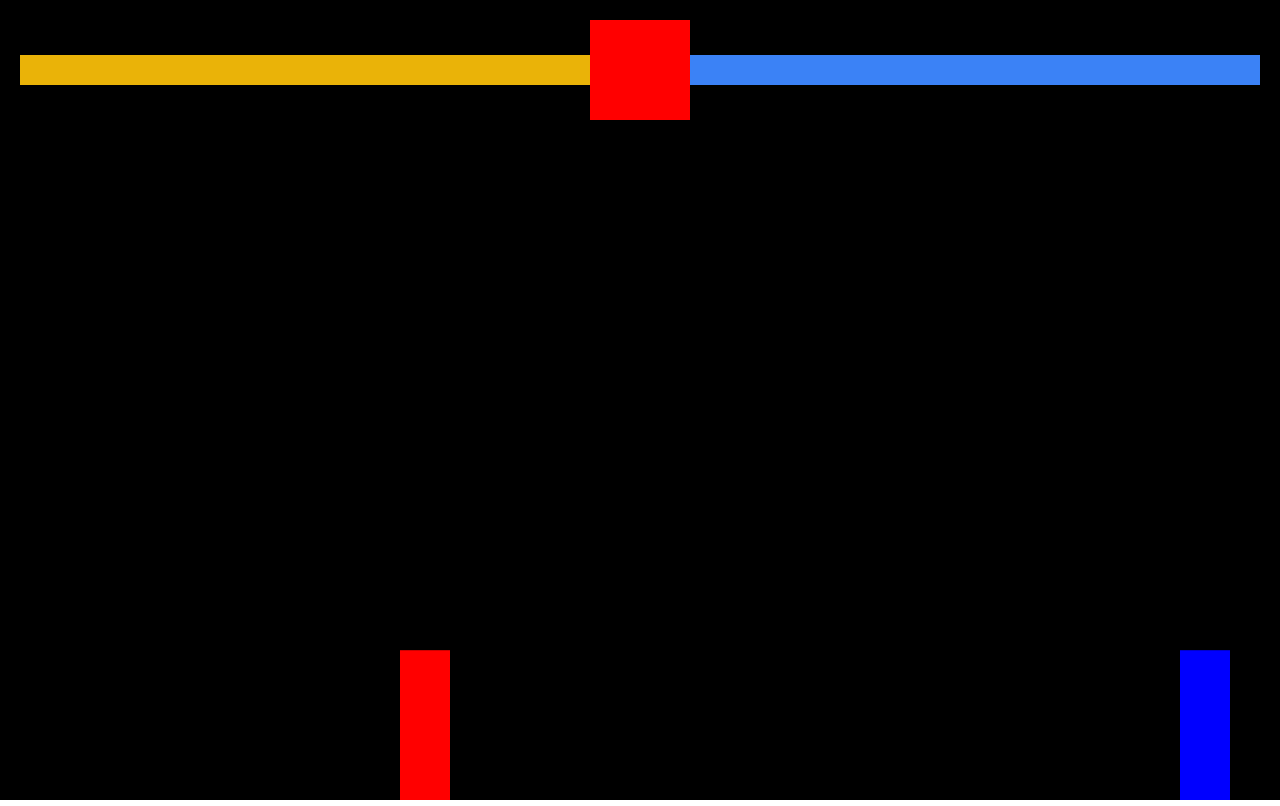
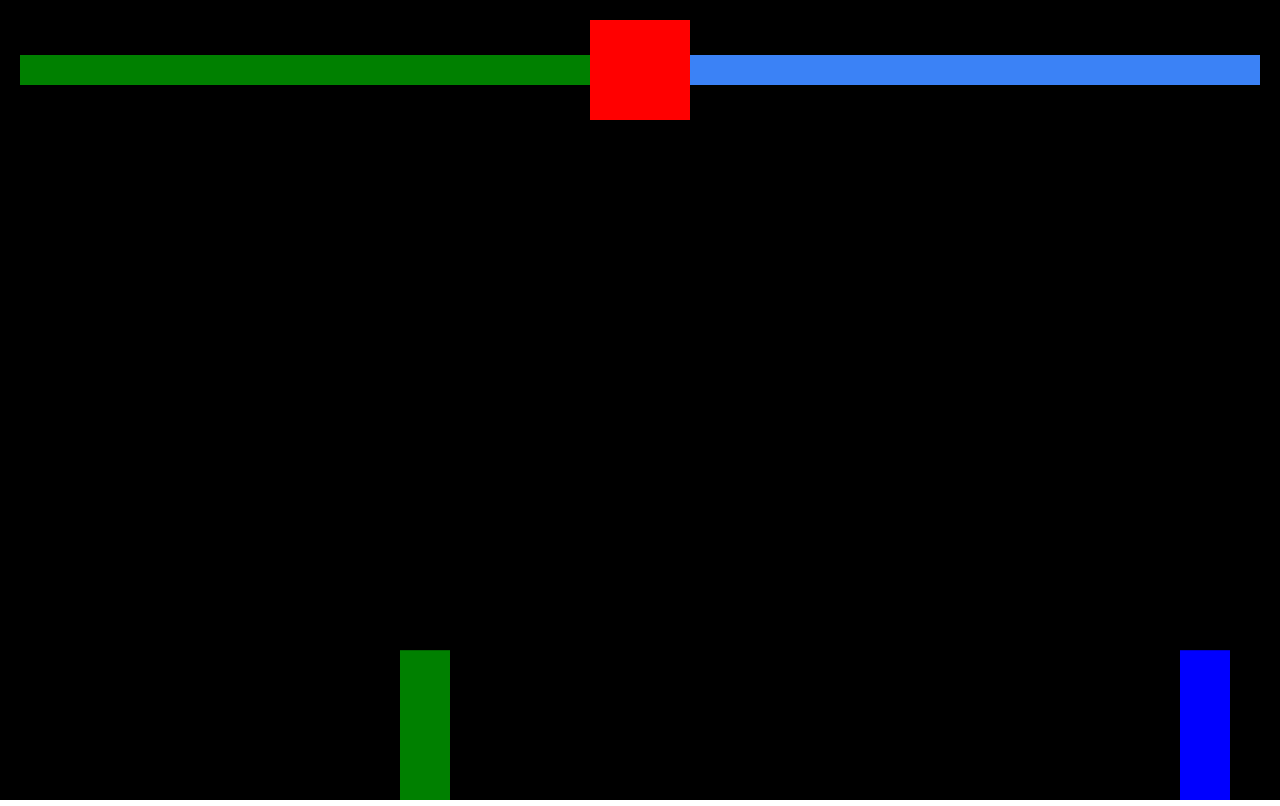
Before and after one commit to arepaFlipper/fightin_game, a website built with Vite: page index.html in a window 1280 px wide. Built offline with nearby package versions, Linux system fonts and the light colour scheme.

Commit message:
🔈(1:34:12) health colors match with Sprite s

```diff
--- a/index.html
+++ b/index.html
@@ -1,6 +1,5 @@
 <!doctype html>
 <html lang="en">
-
   <head>
     <meta charset="UTF-8" />
     <link rel="icon" type="image/svg+xml" href="/vite.svg" />
@@ -10,24 +9,22 @@
   </head>
 
   <body>
-
     <div id="app">
       <div id="ui">
-      <div class="relative w-[100%] h-[30px]">
-        <div id="player_health" class="bg-yellow-500 h-[30px] "></div>
-        <div class="absolute bg-blue-500"></div>
+        <div class="relative h-[30px] w-[100%] flex flex-end">
+          <div id="player_health" class="absolute bg-[green] right-0 bottom-0 top-0 w-[100%]"></div>
+          <div class="bg-yellow-500 h-[30px] w-[100%]"></div>
         </div>
+
         <div class="bg-[red] h-[100px] w-[100px] shrink-0"></div>
 
         <div class="relative w-[100%] h-[30px]">
-        <div class="bg-yellow-500 h-[30px] "></div>
-        <div id="enemy_health" class="absolute bg-blue-500 right-0 bottom-0 top-0 left-0"></div>
+          <div id="enemy_health" class="absolute bg-blue-500 w-[100%] bottom-0 top-0 left-0" ></div>
+          <div class="h-[30px] bg-yellow-500 w-[100%]"></div>
         </div>
-
       </div>
       <canvas id="canvas"></canvas>
     </div>
     <script type="module" src="/src/main.ts"></script>
   </body>
-
 </html>
--- a/src/main.ts
+++ b/src/main.ts
@@ -1,7 +1,9 @@
-import './style.css';
+import "./style.css";
 
-const canvas = document.querySelector<HTMLCanvasElement>('#canvas') as HTMLCanvasElement;
-const c = canvas?.getContext('2d')!;
+const canvas = document.querySelector<HTMLCanvasElement>(
+  "#canvas",
+) as HTMLCanvasElement;
+const c = canvas?.getContext("2d")!;
 
 canvas.width = window.innerWidth;
 canvas.height = window.innerHeight;
@@ -11,35 +13,48 @@ c.fillRect(0, 0, canvas.width, canvas.height);
 const gravity = 0.2;
 
 class Sprite {
-
   position = { x: 0, y: 0 };
   velocity = { x: 0, y: 0 };
   height: number = 150;
   width: number = 50;
   last_key: string = "";
-  attack_box = { position: { x: 0, y: 0 }, offset: { x: 0, y: 0 }, width: 100, height: 50 };
+  attack_box = {
+    position: { x: 0, y: 0 },
+    offset: { x: 0, y: 0 },
+    width: 100,
+    height: 50,
+  };
   color: string = "";
   is_attacking: boolean = false;
+  health: number =100;
 
-  constructor({ position, velocity, color, offset }: { position: { x: number, y: number }, offset: { x: number, y: number }, velocity: { x: number, y: number }, color: string }) {
+  constructor({ position, velocity, color, offset, }: {
+    position: { x: number; y: number }; offset: { x: number; y: number }; velocity: { x: number; y: number }; color: string;
+  }) {
     this.position = position;
     this.velocity = velocity;
     this.height;
     this.width;
     this.last_key;
-    this.attack_box = { position: { x: 0, y: 0 }, offset, width: 100, height: 50 };
+    this.attack_box = {
+      position: { x: 0, y: 0 },
+      offset,
+      width: 100,
+      height: 50,
+    };
     this.color = color;
-  };
+    this.health;
+  }
 
   draw() {
     c.fillStyle = this.color;
     c.fillRect(this.position.x, this.position.y, this.width, 150);
 
     if (this.is_attacking) {
-      c.fillStyle = 'green';
-      c.fillRect(this.attack_box.position.x, this.attack_box.position.y, this.attack_box.width, this.attack_box.height);
+      c.fillStyle = "green";
+      c.fillRect( this.attack_box.position.x, this.attack_box.position.y, this.attack_box.width, this.attack_box.height);
     }
-  };
+  }
 
   update() {
     this.draw();
@@ -49,13 +64,17 @@ class Sprite {
     this.position.x += this.velocity.x;
     this.position.y += this.velocity.y;
 
-    if (this.position.y + this.height + this.velocity.y >= canvas.height) { // touch the ground
+    if (this.position.y + this.height + this.velocity.y >= canvas.height) {
+      // touch the ground
       this.velocity.y = 0;
     } else {
       this.velocity.y += gravity;
     }
 
-    if (this.position.x + this.velocity.x <= 0 || this.position.x + this.velocity.x >= canvas.width - 50) {
+    if (
+      this.position.x + this.velocity.x <= 0 ||
+      this.position.x + this.velocity.x >= canvas.width - 50
+    ) {
       this.velocity.x = 0;
       if (this.position.x >= canvas.width - 50) {
         this.position.x = canvas.width - 50;
@@ -73,11 +92,21 @@ class Sprite {
   }
 }
 
-const player = new Sprite({ position: { x: 400, y: 0 }, velocity: { x: 0, y: 10 }, color: 'red', offset: { x: 0, y: 0 } });
+const player = new Sprite({
+  position: { x: 400, y: 0 },
+  velocity: { x: 0, y: 10 },
+  color: "green",
+  offset: { x: 0, y: 0 },
+});
 
 player.draw();
 
-const enemy = new Sprite({ position: { x: canvas.width - 100, y: 100 }, velocity: { x: 0, y: 0 }, color: 'blue', offset: { x: -50, y: 0 } });
+const enemy = new Sprite({
+  position: { x: canvas.width - 100, y: 100 },
+  velocity: { x: 0, y: 0 },
+  color: "blue",
+  offset: { x: -50, y: 0 },
+});
 
 enemy.draw();
 
@@ -89,12 +118,12 @@ const keys = {
   enemy: {
     right: { motion: false },
     left: { motion: false },
-  }
+  },
 };
 
-let last_key: string = '';
+let last_key: string = "";
 
-const rectangular_collision = ({ attacker, target }: { attacker: Sprite, target: Sprite }) => {
+const rectangular_collision = ({ attacker, target, }: { attacker: Sprite; target: Sprite; }) => {
   const attackerCollidesTargetX = attacker.attack_box.position.x + attacker.attack_box.width >= target.position.x;
   const targetCollidesAttackerX = attacker.attack_box.position.x <= target.position.x + target.width;
   const attackerCollidesTargetY = attacker.attack_box.position.y + attacker.attack_box.height >= target.position.y;
@@ -109,10 +138,9 @@ const rectangular_collision = ({ attacker, target }: { attacker: Sprite, target:
   );
 };
 
-
 const animate = () => {
   window.requestAnimationFrame(animate);
-  c.fillStyle = 'black';
+  c.fillStyle = "black";
   c.fillRect(0, 0, canvas.width, canvas.height);
   player.update();
   enemy.update();
@@ -130,73 +158,75 @@ const animate = () => {
     enemy.velocity.x = 0;
   }
 
-
   if (rectangular_collision({ attacker: player, target: enemy })) {
     player.is_attacking = false;
-    (document.querySelector('#enemy_health') as HTMLDivElement).style.width = `20%`;
+    enemy.health -= 20;
+    (document.querySelector("#enemy_health") as HTMLDivElement).style.width = `${enemy.health}%`;
   }
 
   if (rectangular_collision({ attacker: enemy, target: player })) {
     enemy.is_attacking = false;
+    player.health -= 20;
+    (document.querySelector("#player_health") as HTMLDivElement).style.width = `${player.health}%`;
   }
 };
 
 animate();
 
-window.addEventListener('keydown', (event: KeyboardEvent) => {
+window.addEventListener("keydown", (event: KeyboardEvent) => {
   switch (event.key) {
-    case 'l':
+    case "l":
       keys.player.right.motion = true;
-      last_key = 'l';
+      last_key = "l";
       break;
 
-    case 'h':
-      last_key = 'h';
+    case "h":
+      last_key = "h";
       keys.player.left.motion = true;
       break;
 
-    case 'k':
+    case "k":
       player.velocity.y = -20;
       break;
 
-    case ' ':
+    case " ":
       player.attack();
       break;
 
-    case 'ArrowRight':
+    case "ArrowRight":
       keys.enemy.right.motion = true;
-      last_key = 'l';
+      last_key = "l";
       break;
 
-    case 'ArrowLeft':
-      last_key = 'h';
+    case "ArrowLeft":
+      last_key = "h";
       keys.enemy.left.motion = true;
       break;
 
-    case 'ArrowUp':
+    case "ArrowUp":
       enemy.velocity.y = -20;
       break;
 
-    case 'AltGraph':
+    case "AltGraph":
       enemy.attack();
       break;
   }
 });
 
-window.addEventListener('keyup', (event: KeyboardEvent) => {
+window.addEventListener("keyup", (event: KeyboardEvent) => {
   switch (event.key) {
-    case 'ArrowRight':
-    case 'l':
+    case "ArrowRight":
+    case "l":
       keys.player.right.motion = false;
       keys.enemy.right.motion = false;
       break;
 
-    case 'ArrowLeft':
-    case 'h':
+    case "ArrowLeft":
+    case "h":
       keys.player.left.motion = false;
       keys.enemy.left.motion = false;
       break;
   }
-  console.log(`🍟%cmain.ts:66 - event.key`, 'font-weight:bold; background:#a85700;color:#fff;');
+  console.log( `🍟%cmain.ts:66 - event.key`, "font-weight:bold; background:#a85700;color:#fff;",);
   console.log(event.key);
 });
```
Also changed, not shown: tsconfig.json (+3 -8 lines). Lines whose indentation alone changed are shown as unchanged.
